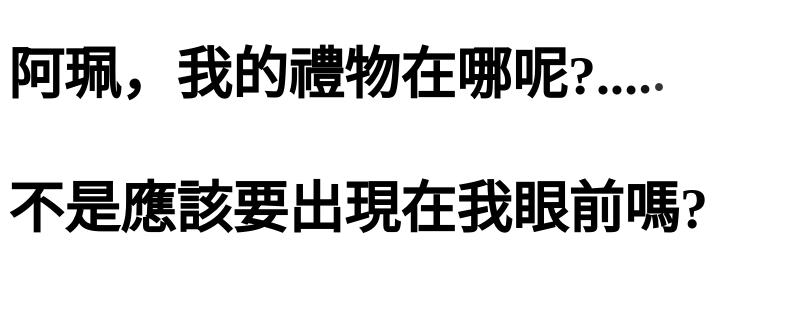
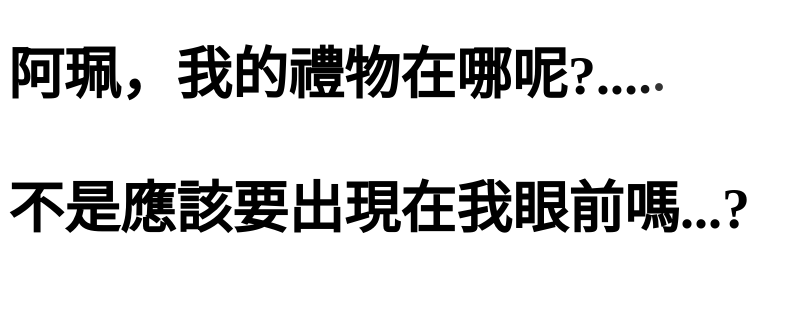
Before and after one commit to k000033/project, a plain HTML site: page index.html in a window 1280 px wide. Shown: the whole page, without its empty margins (0-800 px from the left). Drawn offline with nearby package versions, Linux system fonts and the light colour scheme.

Commit message:
再加點點

```diff
--- a/index.html
+++ b/index.html
@@ -44,7 +44,7 @@
         <span class="text-wrapper">
           <span class="line line1"></span>
           <span class="letters">阿珮，我的禮物在哪呢?.....</span>
-          <p class="letters2">不是應該要出現在我眼前嗎?</p>
+          <p class="letters2">不是應該要出現在我眼前嗎...?</p>
           <span class="line line2"></span>
         </span>
       </h1>
```
